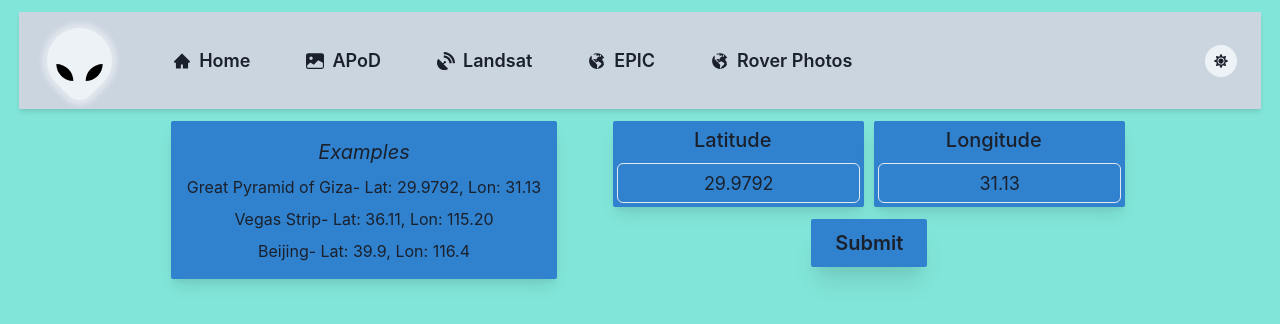
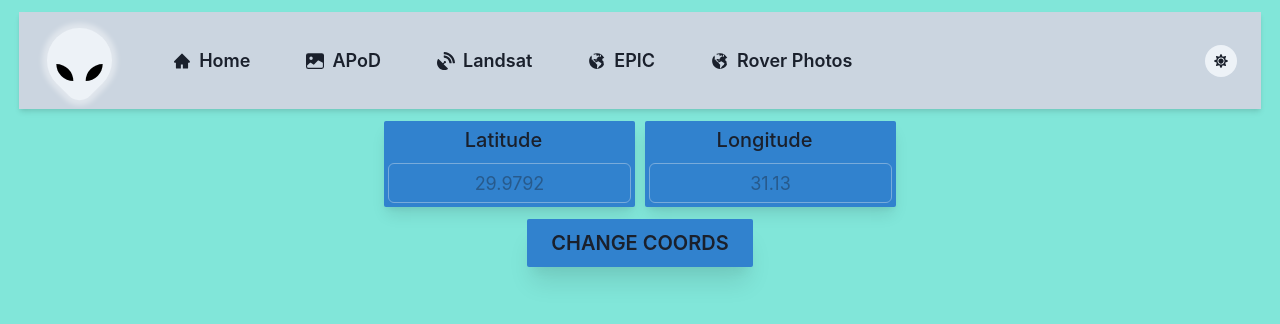
Before and after one commit to UniversallyRy/nasaApp, a Next.js app: page /landsat in a window 1280 px wide. Shown: the top 324 px of the page. Built offline with nearby package versions, Linux system fonts and the light colour scheme.

Commit message:
default satellite date added, examples moved to popover component

```diff
--- a/components/Sat/SatelliteForm.tsx
+++ b/components/Sat/SatelliteForm.tsx
@@ -11,7 +11,14 @@ import {
   Button,
   FormControl,
   FormLabel,
-  Input
+  Input,
+  Popover,
+  useBoolean,
+  PopoverTrigger,
+  PopoverContent,
+  PopoverBody,
+  Text,
+  PopoverCloseButton,
 } from "@chakra-ui/react";
 import { FormContext } from '../../pages/landsat';
 import { fetchedData } from '../../utils/getData';
@@ -26,6 +33,8 @@ const FormikForm = () => {
   const { coordinates, submitCoords }: any = useContext(FormContext);
   const [isSubmitting, setSubmit] = useState(false);
   const backGround = useColorModeValue("blue.500", "purple.900");
+  const defaultDate = new Date("2/1/21")
+  const [isEditing, setIsEditing] = useBoolean()
 
   const validateNumbers = (value: string) => {
     let error
@@ -36,18 +45,31 @@ const FormikForm = () => {
   };
 
   return (
+    <Popover
+      isOpen={isEditing}
+      onOpen={setIsEditing.on}
+      onClose={setIsEditing.off}
+      closeOnBlur={false}
+      isLazy
+      lazyBehavior='keepMounted'
+    >
       <Box align="center" justify="center" w={{ base: "sm", sm: "md", md: "lg" }}>
         <Formik
           initialValues={initialValues}
           onSubmit={async (values) => {
+            if (!isEditing) {
               setSubmit(true)
               let lon = values.longitude
               let lat = values.latitude
-          const data = await fetchedData('landsat', undefined, lon, lat);
+              const data = await fetchedData('landsat', defaultDate, lon, lat);
+              console.log(coordinates)
               setTimeout(() => {
                 setSubmit(false)
               }, 3000)
               submitCoords(data)
+            } else {
+              return null
+            }
           }}
         >
           {() => (
@@ -57,7 +79,7 @@ const FormikForm = () => {
                   {({ field, form }: any) => (
                     <FormControl p={1} rounded="sm" bg={backGround} shadow="lg" isInvalid={form.errors.latitude && form.touched.latitude}>
                       <FormLabel fontSize="xl" textAlign="center" htmlFor="latitude">Latitude</FormLabel>
-                    <Input {...field} textAlign="center" fontSize="lg" type="number" id="latitude" placeholder="Latitude" />
+                      <Input {...field} textAlign="center" fontSize="lg" type="number" id="latitude" placeholder="Latitude" isDisabled={!isEditing} />
                       <FormErrorMessage>{form.errors.latitude}</FormErrorMessage>
                     </FormControl>
                   )}
@@ -66,12 +88,13 @@ const FormikForm = () => {
                   {({ field, form }: any) => (
                     <FormControl p={1} rounded="sm" bg={backGround} shadow="lg" isInvalid={form.errors.longitude && form.touched.longitude}>
                       <FormLabel fontSize="xl" textAlign="center" htmlFor="longitude">Longitude</FormLabel>
-                    <Input {...field} textAlign="center" fontSize="lg" type="number" id="longitude" placeholder="Longitude" />
+                      <Input {...field} textAlign="center" fontSize="lg" type="number" id="longitude" placeholder="Longitude" isDisabled={!isEditing} />
                       <FormErrorMessage>{form.errors.longitude}</FormErrorMessage>
                     </FormControl>
                   )}
                 </Field>
               </HStack>
+              <PopoverTrigger>
                 <Button
                   size="lg"
                   fontSize="xl"
@@ -88,12 +111,24 @@ const FormikForm = () => {
                     outline: "hidden"
                   }}
                 >
-              Submit
+                  {isEditing ? 'SAVE' : 'CHANGE COORDS'}
                 </Button>
+              </PopoverTrigger>
             </Form>
           )}
         </Formik>
       </Box>
+
+      <PopoverContent _focus={{ outline: "hidden" }}>
+        <PopoverCloseButton />
+        <PopoverBody>
+          <Text fontStyle="italic" fontSize="xl">Examples</Text>
+          <Text fontSize="md">Great Pyramid of Giza- Lat: 29.9792, Lon: 31.13</Text>
+          <Text fontSize="md">Vegas Strip- Lat: 36.11, Lon: 115.20</Text>
+          <Text fontSize="md">Beijing- Lat: 39.9, Lon: 116.4</Text>
+        </PopoverBody>
+      </PopoverContent>
+    </Popover>
   )
 };
 
--- a/pages/landsat/index.tsx
+++ b/pages/landsat/index.tsx
@@ -34,13 +34,7 @@ const LandSat: NextPage<{ data: Data }> = () => {
         <meta property="og:landsat" content="Earth Polychromatic Imaging Camera Images" key={0} />
       </Head>
       <Stack m={3} spacing={10} direction={{ base: "column", md: "row" }}>
-        <VStack p={4} rounded="sm" bg={backGround} shadow="lg" mx={4}>
-          <Text fontStyle="italic" fontSize="xl">Examples</Text>
-          <Text fontSize="md">Great Pyramid of Giza- Lat: 29.9792, Lon: 31.13</Text>
-          <Text fontSize="md">Vegas Strip- Lat: 36.11, Lon: 115.20</Text>
-          <Text fontSize="md">Beijing- Lat: 39.9, Lon: 116.4</Text>
-        </VStack>
-        <FormContext.Provider value={{ submitCoords }}>
+        <FormContext.Provider value={{ coordinates, submitCoords }}>
           <FormikForm />
         </FormContext.Provider>
       </Stack>
@@ -49,7 +43,7 @@ const LandSat: NextPage<{ data: Data }> = () => {
         : null
       }
       {coordinates.hasOwnProperty('url')
-        ? <VStack shadow="xl" rounded="sm" bg={backGround} p={1}>
+        ? <VStack m={2} shadow="xl" rounded="sm" bg={backGround} p={1}>
           <ChakraNextImage
             aria-label="Satellite Image"
             boxSize={{ base: "sm", sm: "md", md: "2xl", xl: "container.lg" }}
--- a/utils/getData.ts
+++ b/utils/getData.ts
@@ -15,7 +15,7 @@ export const urlSwitcher = (key: string, date: string | undefined, lon?: number
   }
 }
 
-export const fetchedData = (key: string, date = new Date(), lon?: number | undefined, lat?: number | undefined): Promise<any> => {
+export const fetchedData = (key: string, date: Date = new Date(), lon?: number | undefined, lat?: number | undefined): Promise<any> => {
   let day, month, year, newDay, newMonth;
   let newDate = undefined;
   let thisDate = date;
```
Lines whose indentation alone changed are shown as unchanged.
